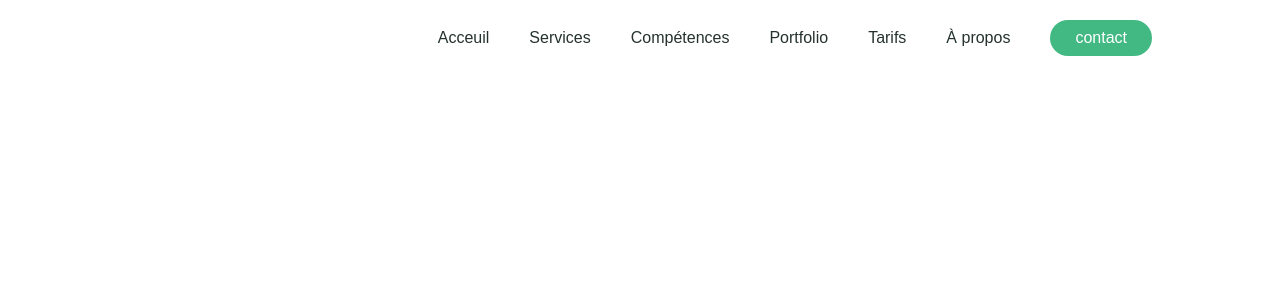
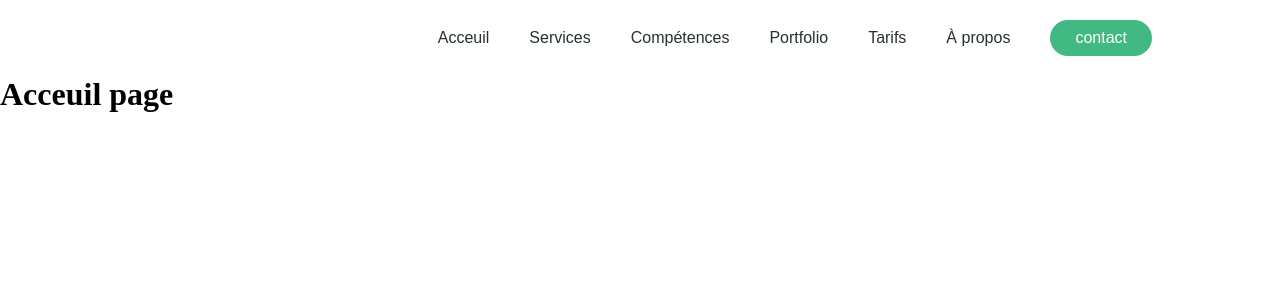
Before and after one commit to JBeaussart/vue_porfolio, a Vue app: page /Acceuil in a window 1280 px wide. Shown: the top 300 px of the page. Built offline with nearby package versions, Linux system fonts and the light colour scheme.

Commit message:
change the default home page by the acceuil

```diff
--- a/src/App.vue
+++ b/src/App.vue
@@ -3,11 +3,11 @@
   <div id="nav">
   <header>
       <div class="logo_container">
-        <li><router-link to="/acceuil"><i class="fab fa-accusoft logo"></i></router-link></li>
+        <li><router-link to="/"><i class="fab fa-accusoft logo"></i></router-link></li>
       </div>
       <nav>
         <ul class="nav_links">
-          <li><router-link to="/acceuil">Acceuil</router-link></li>
+          <li><router-link to="/">Acceuil</router-link></li>
           <li><router-link to="/services">Services</router-link></li>
           <li><router-link to="/competence">Compétences</router-link></li>
           <li><router-link to="/portfolio">Portfolio</router-link></li>
--- a/src/router/index.js
+++ b/src/router/index.js
@@ -1,5 +1,4 @@
 import { createRouter, createWebHashHistory } from 'vue-router';
-import Home from '../views/Home.vue';
 import Services from '../views/Services.vue';
 import Competence from '../views/Competence.vue';
 import Acceuil from '../views/Acceuil.vue';
@@ -11,8 +10,8 @@ import Contact from '../views/Contact.vue';
 const routes = [
 	{
 		path: '/',
-		name: 'Home',
-		component: Home,
+		name: 'Acceuil',
+		component: Acceuil,
 	},
 	{
 		path: '/Services',
@@ -23,11 +22,6 @@ const routes = [
 		path: '/Competence',
 		name: 'Competence',
 		component: Competence,
-	},
-	{
-		path: '/Acceuil',
-		name: 'Acceuil',
-		component: Acceuil,
 	},
 	{
 		path: '/Portfolio',
--- a/src/views/Home.vue
+++ /dev/null
@@ -1,17 +0,0 @@
-<template>
-  <div>
-
-  </div>
-</template>
-
-<script>
-// @ is an alias to /src
-// import HelloWorld from '@/components/HelloWorld.vue'
-
-// export default {
-//   name: 'Home',
-//   components: {
-//     HelloWorld
-//   }
-// }
-</script>
```
